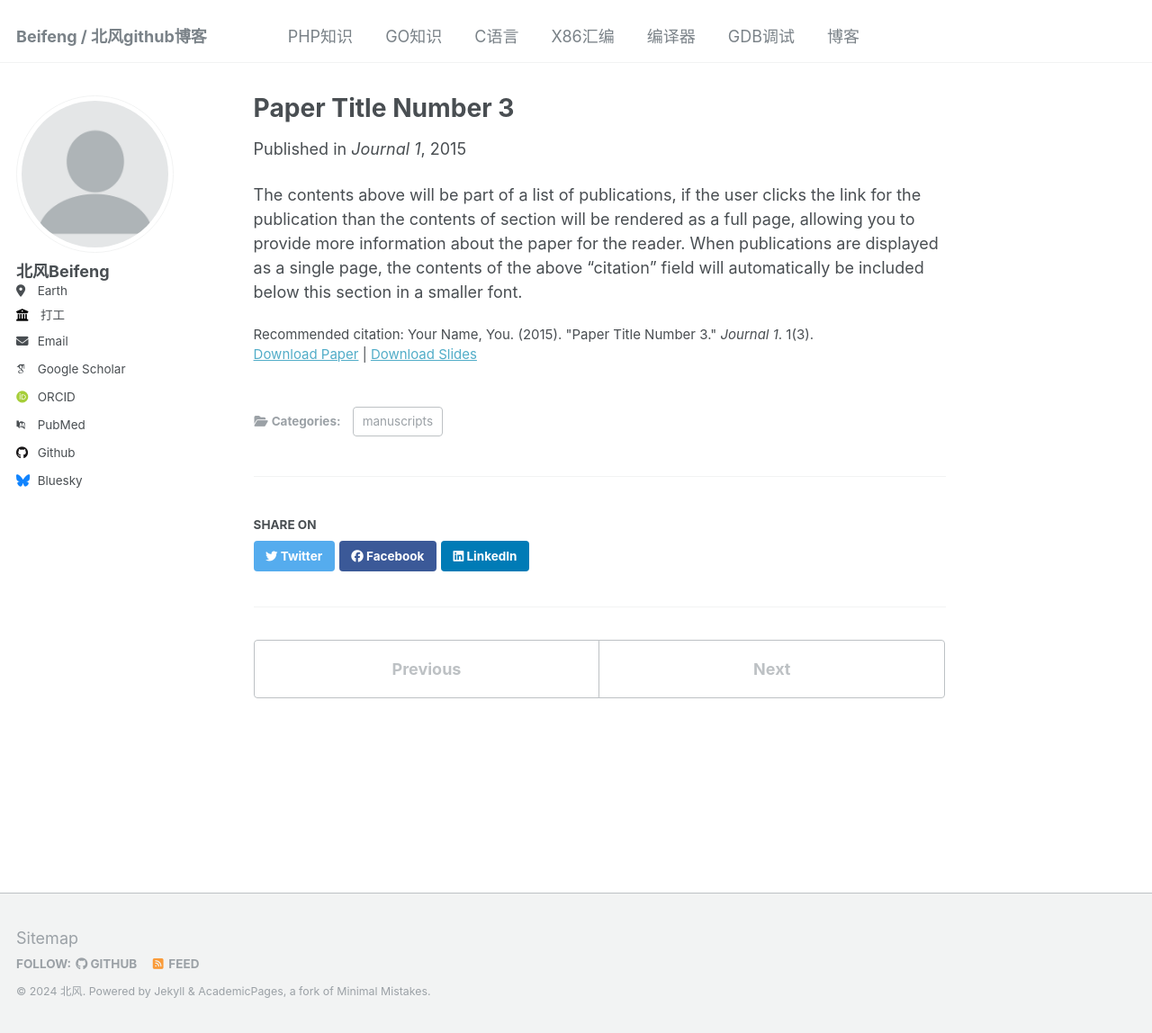
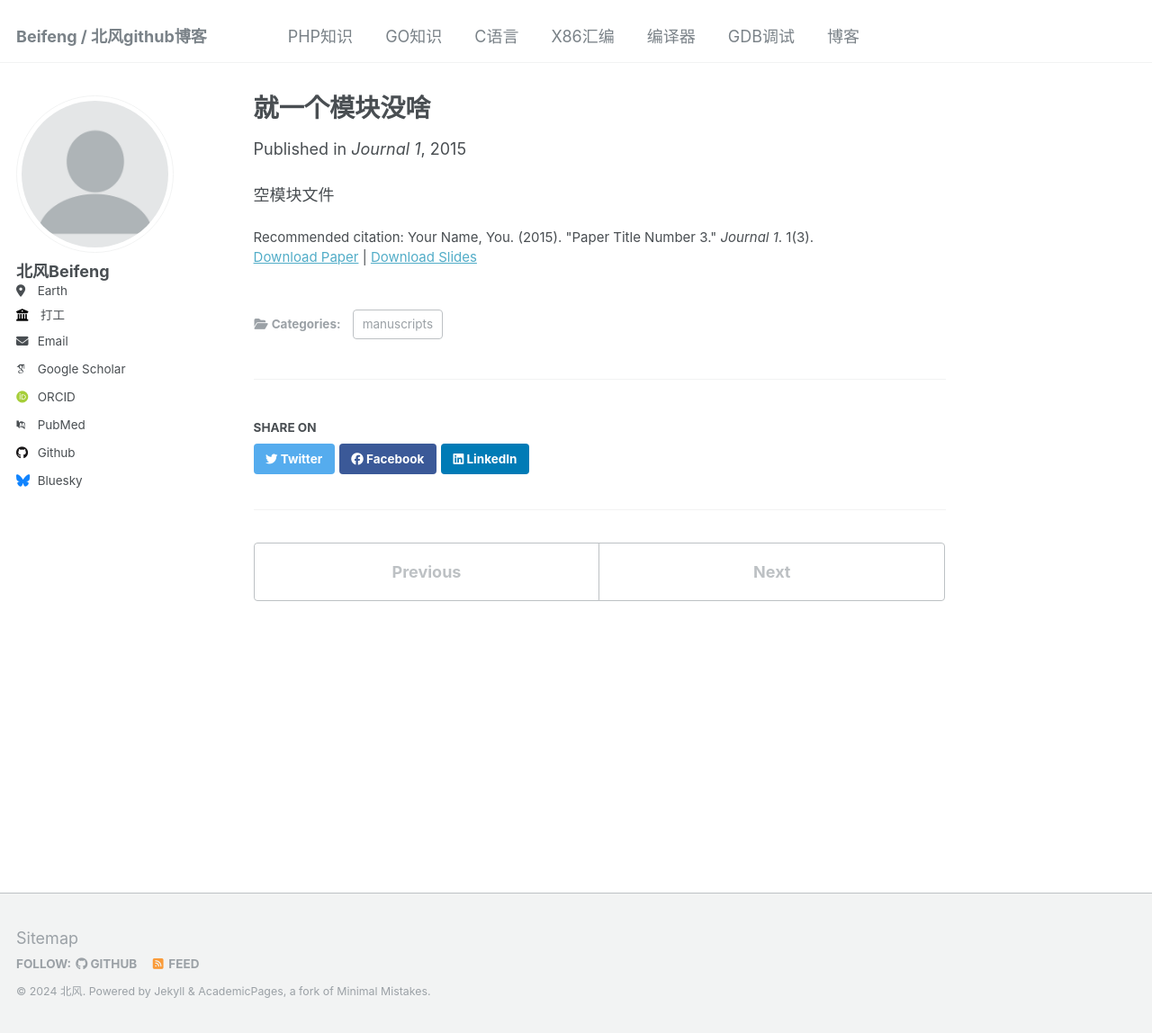
Before and after one commit to beifengisnil/beifengisnil.github.io, a Jekyll site: the page built from _publications/2015-10-01-paper-title-number-3.md, in a window 1280 px wide and 1148 px high. Shown: the whole window at 90% size. Built offline with Jekyll 4.4.1, drawn with Linux system fonts in a browser that asks for light colours; some web fonts are replaced.

Commit message:
Update 2015-10-01-paper-title-number-3.md

```diff
--- a/_publications/2015-10-01-paper-title-number-3.md
+++ b/_publications/2015-10-01-paper-title-number-3.md
@@ -1,5 +1,5 @@
 ---
-title: "Paper Title Number 3"
+title: "就一个模块没啥"
 collection: publications
 category: manuscripts
 permalink: /publication/2015-10-01-paper-title-number-3
@@ -11,4 +11,4 @@ paperurl: 'http://academicpages.github.io/files/paper3.pdf'
 citation: 'Your Name, You. (2015). &quot;Paper Title Number 3.&quot; <i>Journal 1</i>. 1(3).'
 ---
 
-The contents above will be part of a list of publications, if the user clicks the link for the publication than the contents of section will be rendered as a full page, allowing you to provide more information about the paper for the reader. When publications are displayed as a single page, the contents of the above "citation" field will automatically be included below this section in a smaller font.
+空模块文件
```
